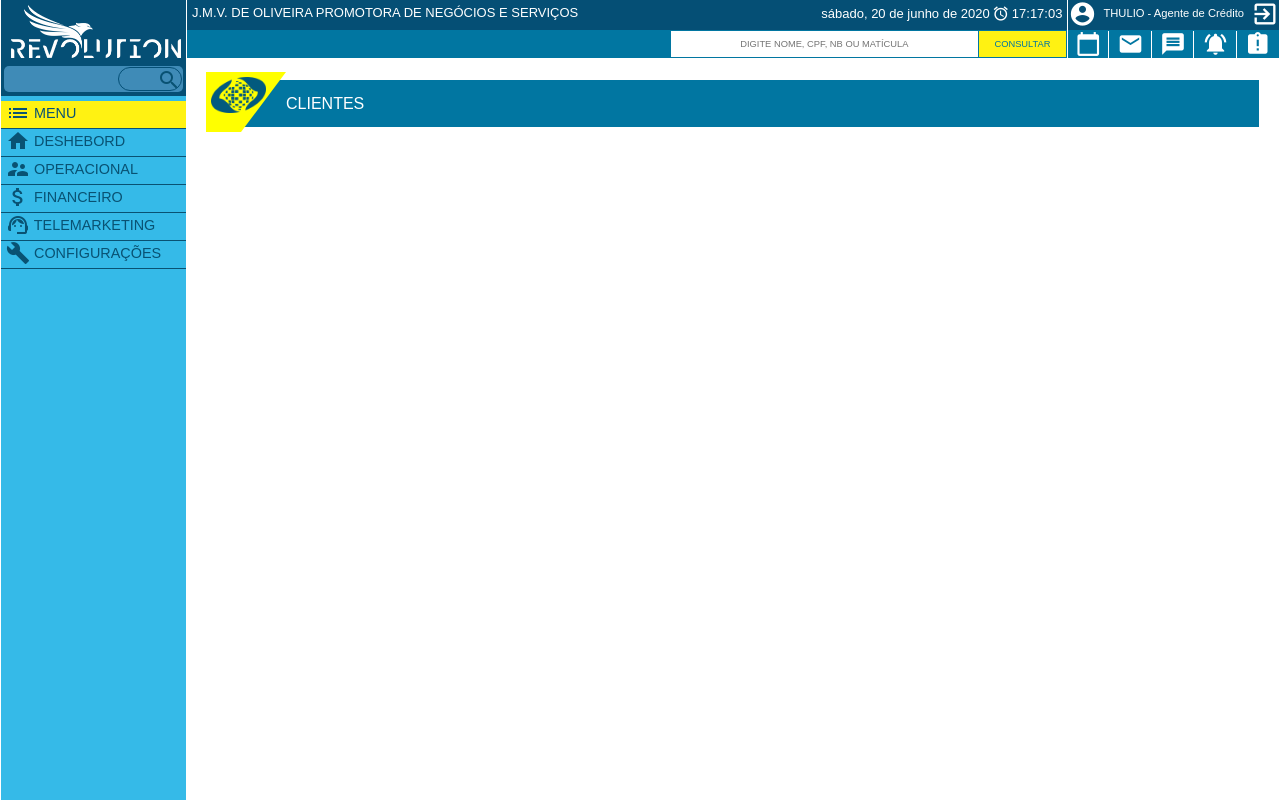
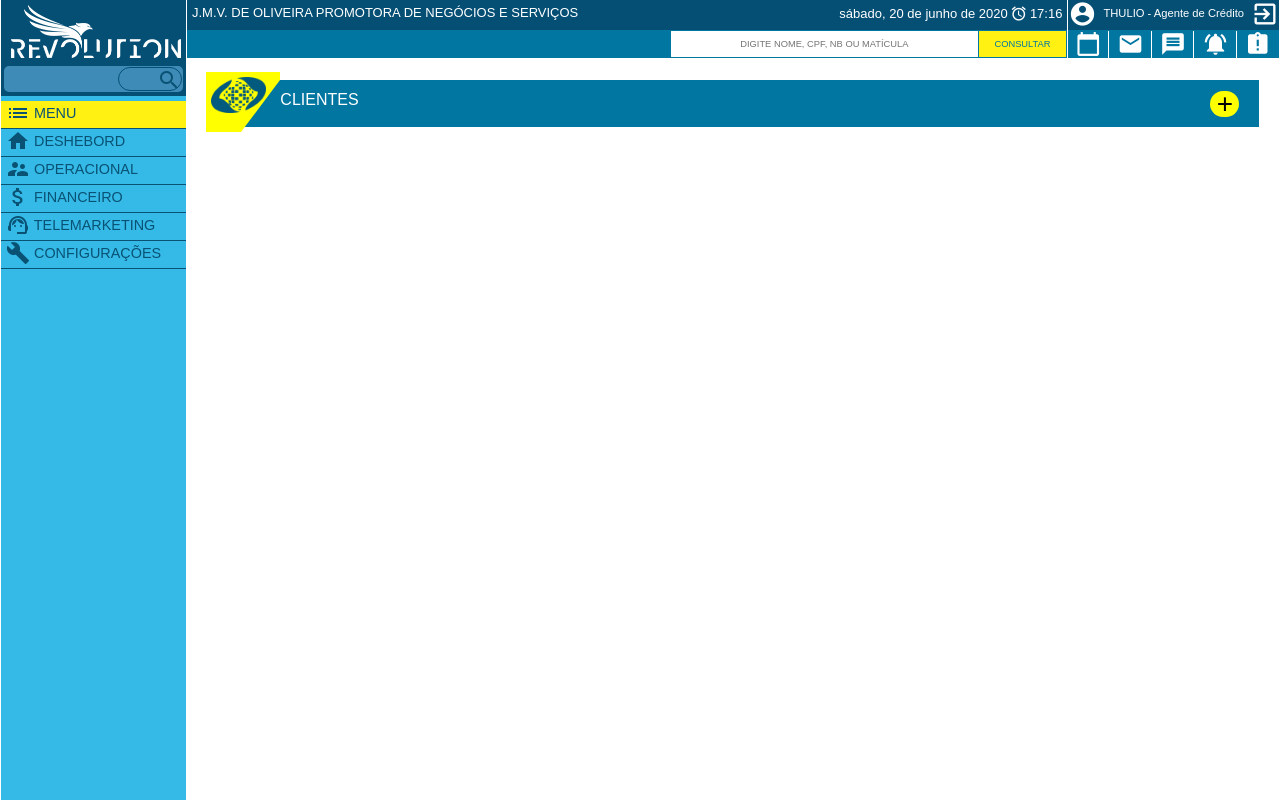
Before and after one commit to mmarcos29/sis-financeiro, a React (Create React App) app: page /clientes in a window 1280 px wide. Built offline with nearby package versions, Linux system fonts and the light colour scheme; no server answers.

Commit message:
tela de cadastro de clientes

```diff
--- a/src/App.js
+++ b/src/App.js
@@ -36,10 +36,9 @@ class App extends React.Component {
         <BrowserRouter>
         {this.state.menu}
           <Switch>
-
             <Route exact path="/" component={NavsEConteudo} />
             <Route path="/propostas" component={() => <NavsEConteudo ><Conteudo><Propostas >PROPOSTAS</Propostas></Conteudo></NavsEConteudo>} />
-            <Route path="/clientes" component={() => <NavsEConteudo ><Conteudo><Propostas >CLIENTES</Propostas></Conteudo></NavsEConteudo>} />
+            <Route path="/clientes" component={() => <NavsEConteudo ><Conteudo><Clientes >CLIENTES</Clientes></Conteudo></NavsEConteudo>} />
             <Route path="/esteira" component={() => <NavsEConteudo ><Conteudo><Propostas >ESTEIRA</Propostas></Conteudo></NavsEConteudo>} />
             <Route path="/formalizacao" component={() => <NavsEConteudo ><Conteudo><Propostas >FORMALIZAÇÃO</Propostas></Conteudo></NavsEConteudo>} />
             <Route path="/bordero" component={() => <NavsEConteudo ><Conteudo><Propostas >BORDERÔ</Propostas></Conteudo></NavsEConteudo>} />
--- /dev/null
+++ b/src/componentes/navs-e-conteudo/Conteudo/Clientes/CadastroClientes/CadastroClientes.css
@@ -0,0 +1,26 @@
+.CadastroClientes {
+  padding: 5px;
+}
+
+.CadastroClientes form label input {
+  border: solid 1px #00000054;
+  margin-top: 5px;
+  height: 100%;
+}
+.CadastroClientes form label {
+  height: 48px;
+  display: flex;
+  flex-direction: column;
+  width: 48%;
+}
+.CadastroClientes form {
+  display: flex;
+  justify-content: space-between;
+  flex-wrap: wrap;
+}
+.CadastroClientes div {
+  margin: 16px 0;
+  width: 48%;
+  display: flex;
+  justify-content: space-between;
+}
--- /dev/null
+++ b/src/componentes/navs-e-conteudo/Conteudo/Clientes/CadastroClientes/CadastroClientes.jsx
@@ -0,0 +1,66 @@
+import React, { Component } from "react";
+import "./CadastroClientes.css";
+
+export default class CadastroClientes extends Component {
+  render() {
+    return (
+      <div className="CadastroClientes">
+        <form onSubmit={this.handleSubmit}>
+          <label>
+            CPF*
+            <input
+              type="text"
+              //   value={this.state.value}
+              //   onChange={this.handleChange}
+            />
+          </label>
+          <label>
+            Nome Completo*
+            <input
+              type="text"
+              //   value={this.state.value}
+              //   onChange={this.handleChange}
+            />
+          </label>
+          <div>
+            <label>
+              Telefone
+              <input
+                type="text"
+                //   value={this.state.value}
+                //   onChange={this.handleChange}
+              />
+            </label>
+            <label>
+              Benefício*
+              <input
+                type="text"
+                //   value={this.state.value}
+                //   onChange={this.handleChange}
+              />
+            </label>
+          </div>
+          <div>
+            <label>
+              Convênio*
+              <input
+                type="text"
+                //   value={this.state.value}
+                //   onChange={this.handleChange}
+              />
+            </label>
+            <label>
+              Margem*
+              <input
+                type="text"
+                //   value={this.state.value}
+                //   onChange={this.handleChange}
+              />
+            </label>
+          </div>
+          {/* <input type="submit" value="Enviar" /> */}
+        </form>
+      </div>
+    );
+  }
+}
--- a/src/componentes/navs-e-conteudo/Conteudo/Clientes/Clientes.jsx
+++ b/src/componentes/navs-e-conteudo/Conteudo/Clientes/Clientes.jsx
@@ -1,13 +1,26 @@
-import React, { Component } from 'react'
-import './Clientes.css'
-import BarraLocationPage from '../PesquisaInss/BarraLocationPage/BarraLocationPage'
+import React, { Component } from "react";
+import "./Clientes.css";
+import BarraLocationPage from "../PesquisaInss/BarraLocationPage/BarraLocationPage";
+import IconeIncluir from "./IconeIncluir/IconeIncluir";
+import CadastroClientes from './CadastroClientes/CadastroClientes'
+import { BrowserRouter, Switch, Route } from "react-router-dom";
 
 export default class Clientes extends Component {
-    render() {
-        return (
-            <div id="Clientes">
-                <BarraLocationPage>{[...this.props.children]}</BarraLocationPage>
-            </div>
-        )
-    }
+  render() {
+    return (
+      <div id="Clientes">
+        <BrowserRouter>
+          <Switch>
+            <Route exact path="/clientes" component={() => (
+                <BarraLocationPage incluir={<IconeIncluir />}>
+                  {[...this.props.children]}
+                </BarraLocationPage>
+              )}
+            />
+            <Route path="/CadastroClientes" component={()=> <div><BarraLocationPage>Cadastro de Clientes</BarraLocationPage><CadastroClientes/></div>} />
+          </Switch>
+        </BrowserRouter>
+      </div>
+    );
+  }
 }
--- /dev/null
+++ b/src/componentes/navs-e-conteudo/Conteudo/Clientes/IconeIncluir/IconeIncluir.css
@@ -0,0 +1,18 @@
+#IconeIncluir{
+    margin-right: 2%;
+    background-color: yellow;
+    height: 26px;
+    display: flex;
+    align-items: center;
+    width: 29px;
+    justify-content: center;
+    border-radius: 25px;
+    font-size: 28px;
+    cursor: pointer;
+}
+#IconeIncluir a{
+    color: black;
+}
+#IconeIncluir:hover{
+    opacity: 0.8;
+}
--- /dev/null
+++ b/src/componentes/navs-e-conteudo/Conteudo/Clientes/IconeIncluir/IconeIncluir.jsx
@@ -0,0 +1,13 @@
+import React, { Component } from 'react'
+import './IconeIncluir.css'
+import { Link } from "react-router-dom";
+
+export default class IconeIncluir extends Component {
+    render() {
+        return (
+            <div id="IconeIncluir">
+                <Link to="/CadastroClientes">+</Link>
+            </div>
+        )
+    }
+}
--- a/src/componentes/navs-e-conteudo/Conteudo/PesquisaInss/BarraLocationPage/BarraLocationPage.js
+++ b/src/componentes/navs-e-conteudo/Conteudo/PesquisaInss/BarraLocationPage/BarraLocationPage.js
@@ -9,7 +9,10 @@ class BarraLocationPage extends Component {
 
                 <div id="barraINSS">
                     <div id="caixaAmarela"><img src={image}></img> </div>
-                    <p>{this.props.children}</p>
+                    <div id="conteudoBarra">
+                        <p>{this.props.children}</p>
+                        {this.props.incluir}
+                    </div>
                 </div>
             </div>
         );
--- a/src/componentes/navs-e-conteudo/Conteudo/PesquisaInss/BarraLocationPage/Styles.css
+++ b/src/componentes/navs-e-conteudo/Conteudo/PesquisaInss/BarraLocationPage/Styles.css
@@ -1,4 +1,4 @@
-#BarraLocationPage{
+#BarraLocationPage {
   color: white;
 
   /* border: solid;
@@ -6,13 +6,13 @@
     border-width: 1px 0 0 0;
     padding: 1px 0; */
 }
-#BarraLocationPage div{
+#BarraLocationPage div {
   /* display: flex;
     justify-content: center;
     background-color: #3498c6;
     padding: 5px; */
 }
-#caixaAmarela{
+#caixaAmarela {
   /* position: absolute; */
   display: inline-block;
   background-color: yellow;
@@ -22,11 +22,11 @@
   -webkit-clip-path: polygon(0 0, 0 80px, 80px 64px, 80px 0);
   clip-path: polygon(0 0, 0 60px, 35px 60px, 80px 0);
 }
-#caixaAmarela img{
+#caixaAmarela img {
   width: 55px;
   margin: 5px;
 }
-#barraINSS{
+#barraINSS {
   background-color: #0176a1;
   margin-top: 6px;
   height: 47px;
@@ -34,3 +34,9 @@
   align-items: center;
   margin-bottom: 17px;
 }
+
+#conteudoBarra {
+  display: flex;
+  justify-content: space-between;
+  width: 100%;
+}
--- a/src/componentes/navs-e-conteudo/PrimeiraNav/NavTemp/NavTemp.js
+++ b/src/componentes/navs-e-conteudo/PrimeiraNav/NavTemp/NavTemp.js
@@ -7,7 +7,7 @@ class NavTemp extends Component {
         curTime: null
     }
     render() {
-        setInterval(function(){this.setState({curTime: new  Date().toLocaleString()});}.bind(this), 1000);
+        setInterval(function(){this.setState({curTime: new  Date().toLocaleString()});}.bind(this), 10000);
         return (
             <div id="NavTemp">
                 <span>J.M.V. DE OLIVEIRA PROMOTORA DE NEGÓCIOS E SERVIÇOS</span>
@@ -16,7 +16,7 @@ class NavTemp extends Component {
                     {/* <span>Quarta,03/05/2020</span> */}
                     <div>
                         <p className="material-icons">alarm</p>
-                        <span>{new Date().getHours() < 10 ? '0' + new Date().getHours() : '' + new Date().getHours()}:{ new Date().getMinutes() < 10 ? '0' + new Date().getMinutes() : '' + new Date().getMinutes()}:{new Date().getSeconds() < 10 ? '0' + new Date().getSeconds() : '' + new Date().getSeconds()}</span>
+                        <span>{new Date().getHours() < 10 ? '0' + new Date().getHours() : '' + new Date().getHours()}:{ new Date().getMinutes() < 10 ? '0' + new Date().getMinutes() : '' + new Date().getMinutes()}</span>
                         {/* :{new Date().getSeconds()} */}
                     </div>
                 </div>
```
Lines whose indentation alone changed are shown as unchanged.
